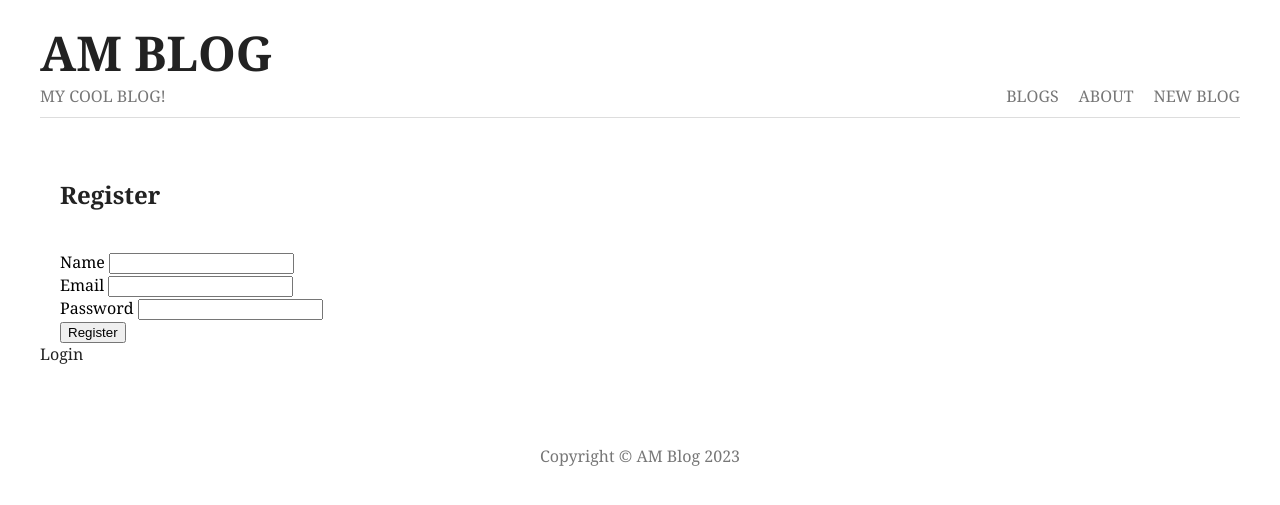
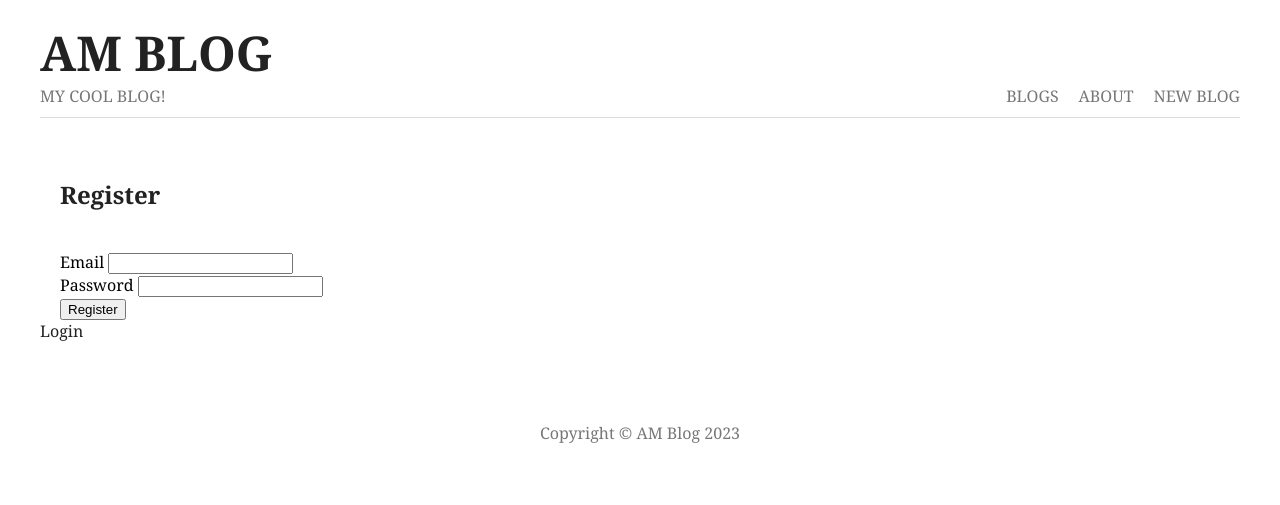
Before and after one commit to Rakesh243/My-Blog, a Node server app: page /register in a window 1280 px wide. Shown: the top 505 px of the page. Run offline with Node 20, Linux system fonts and the light colour scheme; some libraries are stand-ins or nearby versions.

Commit message:
Remove name field.

```diff
--- a/views/auth/register.ejs
+++ b/views/auth/register.ejs
@@ -6,18 +6,16 @@
 
     <div class="content">
       <h2>Register</h2>
-      <form action="/auth/register" method="POST">
-        <div>
-          <label for="name">Name</label>
-          <input type="text" id="name" name="name" required />
-        </div>
+      <form action="/register" method="POST">
         <div>
           <label for="email">Email</label>
           <input type="email" id="email" name="email" required />
+          <div class="email error"></div>
         </div>
         <div>
           <label for="password">Password</label>
           <input type="password" id="password" name="password" required />
+          <div class="password error"></div>
         </div>
         <button type="submit">Register</button>
       </form>
```
